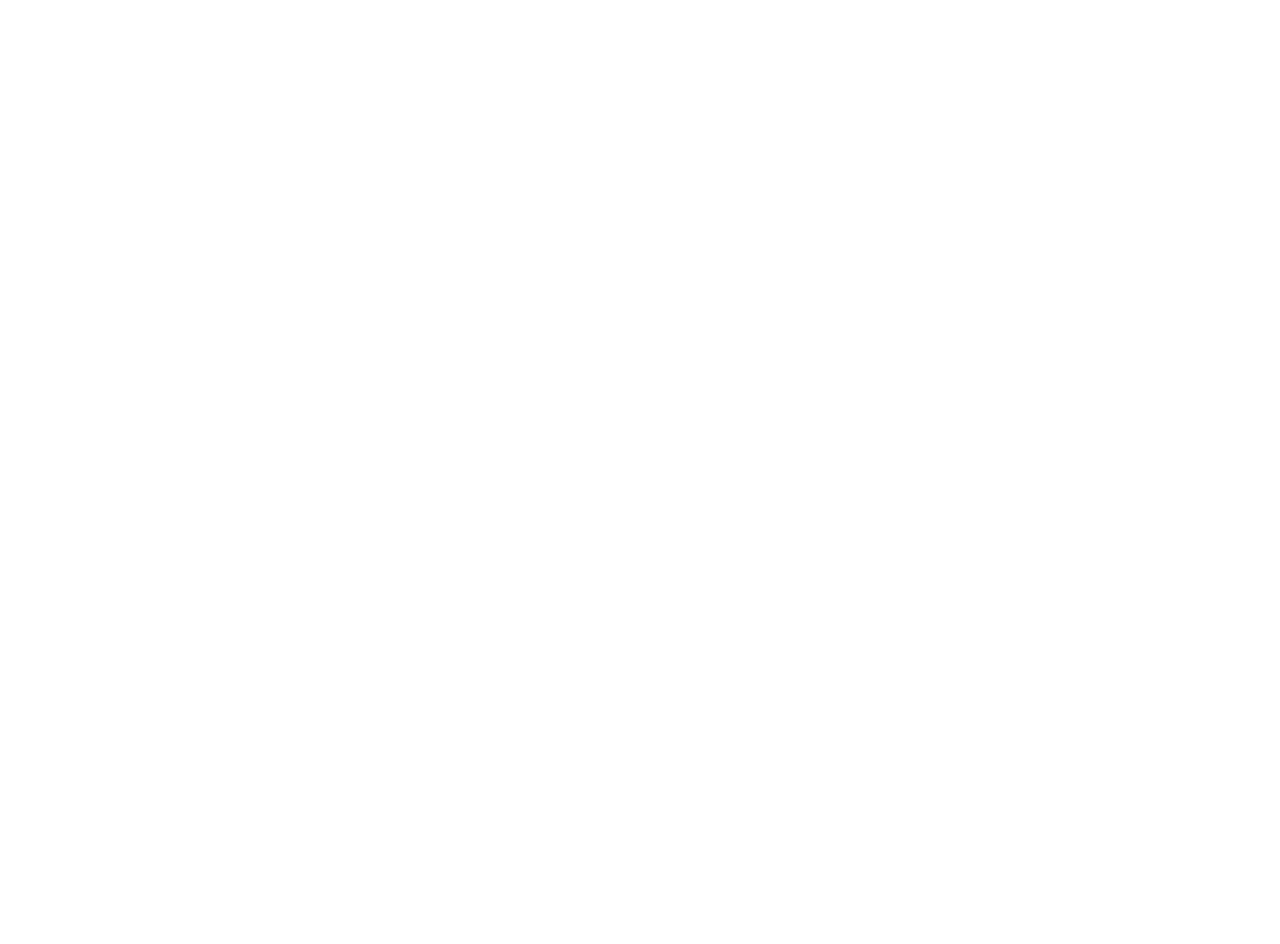
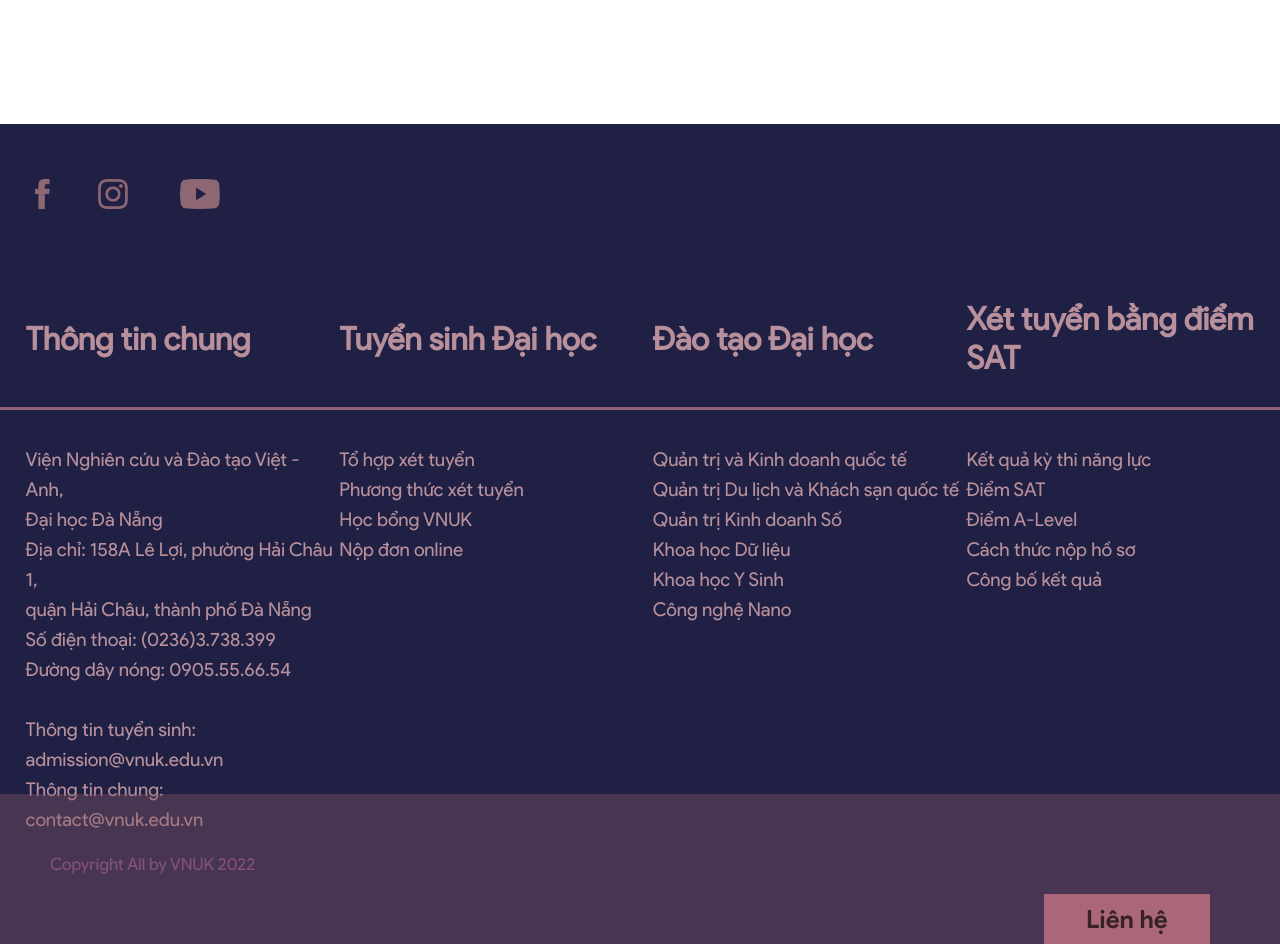
Before and after one commit to nguyentr02/depFinal, a React (Create React App) app: page / in a window 1280 px wide. Shown: the part 2220-3164 px from the top of the page. Before the commit the page ends 2344 px from the top, so only its background shows below. Built offline with nearby package versions, Linux system fonts and the light colour scheme.

Commit message:
Change footer text element

```diff
--- a/src/App.js
+++ b/src/App.js
@@ -25,7 +25,7 @@ function App() {
     <div className='App'>
       <Navbar/>
       <ToChuc/>
-      {/* <Footer/> */}
+      <Footer/>
     </div>
   );
 }
--- a/src/components/Footer/FooterElement.css
+++ b/src/components/Footer/FooterElement.css
@@ -86,7 +86,8 @@
 .contentField p {
     width: 25%;
     font-family: PSRegular;
-    font-size: 18px;
+    color: #b8909b;
+    font-size: 19px;
     line-height: 30px;
 }
 
```
